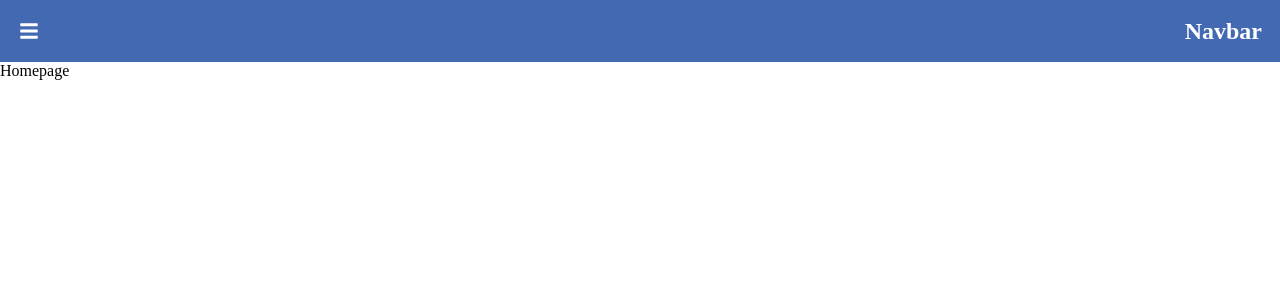
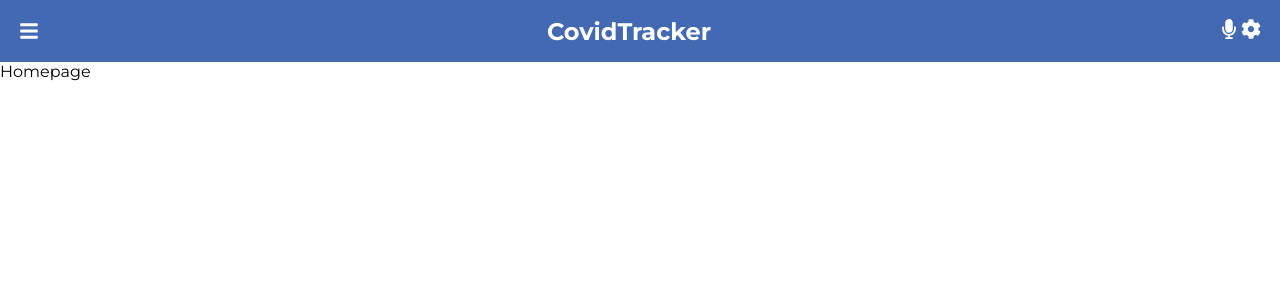
Before and after one commit to SebastianSolisFenger/CovidTracker--SARS-CoV-2, a React (Create React App) app: page / in a window 1280 px wide. Shown: the top 300 px of the page. Built offline with nearby package versions, Linux system fonts and the light colour scheme.

Commit message:
Add required fonts

```diff
--- /dev/null
+++ b/src/assets/fonts/myfonts.css
@@ -0,0 +1,4 @@
+@font-face {
+  font-family: 'Gill Sans', 'Gill Sans MT', Calibri, 'Trebuchet MS', sans-serif;
+  src: url('./Gill\ Sans.otf');
+}
--- a/src/components/Navbar.css
+++ b/src/components/Navbar.css
@@ -8,8 +8,12 @@ header {
   color: white;
 }
 
-.FaBars--icon {
+.nav-icon {
   height: 20px;
   width: 22px;
   cursor: pointer;
 }
+
+header > h1 {
+  margin-top: 18px;
+}
--- a/src/components/Navbar.js
+++ b/src/components/Navbar.js
@@ -1,5 +1,5 @@
 import React from 'react';
-import { FaBars } from 'react-icons/fa';
+import { FaBars, FaCog, FaMicrophone } from 'react-icons/fa';
 import './Navbar.css';
 
 export default class Navbar extends React.Component {
@@ -11,8 +11,12 @@ export default class Navbar extends React.Component {
   render = () => (
     <>
       <header>
-        <FaBars className="FaBars--icon" />
-        <h2>Navbar</h2>
+        <FaBars className="nav-icon" />
+        <h2>CovidTracker</h2>
+        <div className="navBar--rightSide">
+          <FaMicrophone className="nav-icon" />
+          <FaCog className="nav-icon" />
+        </div>
       </header>
     </>
   );
--- a/src/index.css
+++ b/src/index.css
@@ -1,6 +1,10 @@
+@import url('https://fonts.googleapis.com/css2?family=Montserrat:wght@300;400;500;600;700&display=swap');
+@import url('./assets/fonts/myfonts.css');
+
 * {
   margin: 0;
   padding: 0;
+  font-family: 'Montserrat', sans-serif;
 }
 
 :root {
@@ -10,3 +14,7 @@
   --blue--2: #4268b1;
   --blue--3: #5585e1;
 }
+
+h1 {
+  font-family: 'Gill Sans', 'Gill Sans MT', Calibri, 'Trebuchet MS', sans-serif;
+}
```
Also changed, not shown: src/assets/fonts/Gill Sans.otf (added).
